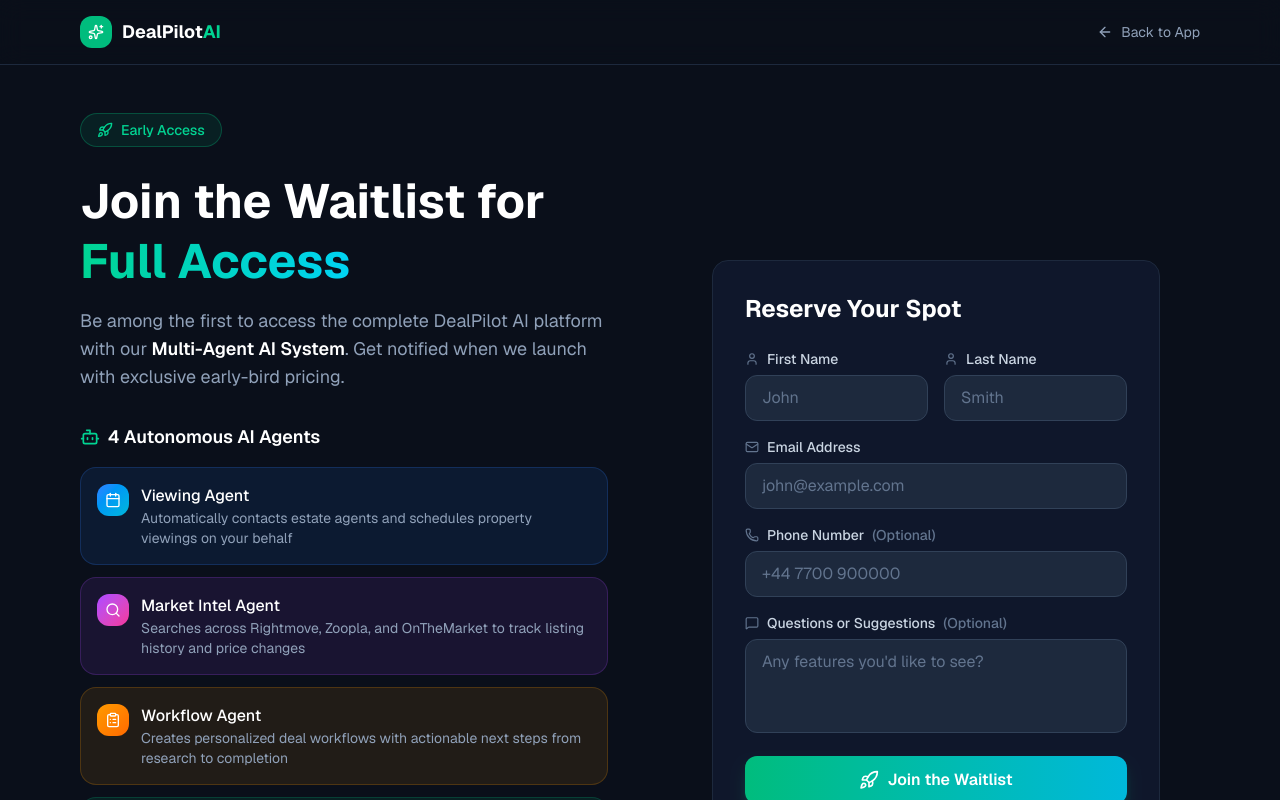
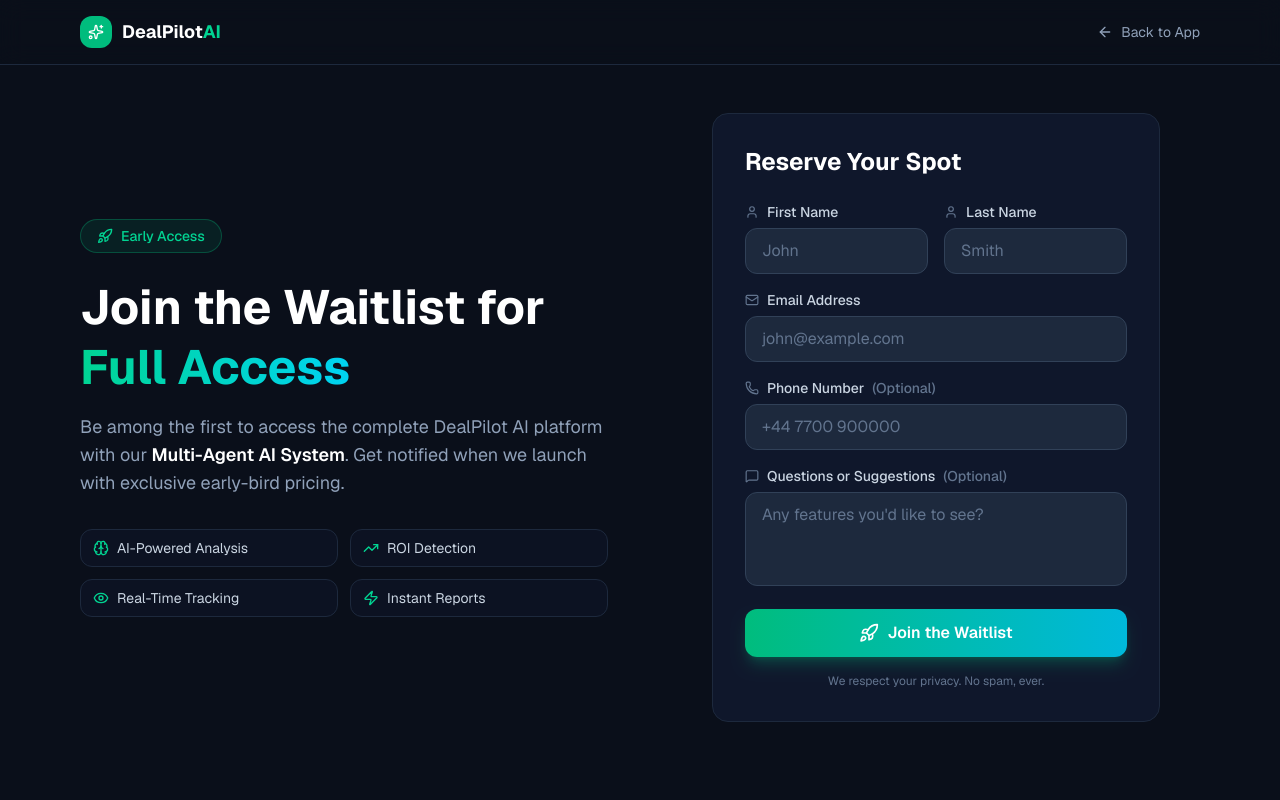
Before and after one commit to matizxcarmen/DealPilot-AI, a Next.js app: page /waitlist in a window 1280 px wide. Shown: the top 800 px of the page. Built offline with nearby package versions, Linux system fonts and the light colour scheme.

Commit message:
feat: remove unused agents array and imports
Clean up waitlist page layout and remove unnecessary imports.

```diff
--- a/app/waitlist/page.tsx
+++ b/app/waitlist/page.tsx
@@ -13,11 +13,7 @@ import {
   User,
   Phone,
   MessageSquare,
-  Bot,
   TrendingUp,
-  Search,
-  Calendar,
-  ClipboardList,
   Eye,
   Brain,
   Zap
@@ -68,45 +64,6 @@ export default function WaitlistPage() {
       setIsSubmitting(false)
     }
   }
-
-  const agents = [
-    {
-      icon: Calendar,
-      name: 'Viewing Agent',
-      desc: 'Automatically contacts estate agents and schedules property viewings on your behalf',
-      color: 'from-blue-500 to-cyan-500',
-      bgColor: 'bg-blue-500/10',
-      borderColor: 'border-blue-500/20',
-      iconColor: 'text-blue-400'
-    },
-    {
-      icon: Search,
-      name: 'Market Intel Agent',
-      desc: 'Searches across Rightmove, Zoopla, and OnTheMarket to track listing history and price changes',
-      color: 'from-purple-500 to-pink-500',
-      bgColor: 'bg-purple-500/10',
-      borderColor: 'border-purple-500/20',
-      iconColor: 'text-purple-400'
-    },
-    {
-      icon: ClipboardList,
-      name: 'Workflow Agent',
-      desc: 'Creates personalized deal workflows with actionable next steps from research to completion',
-      color: 'from-amber-500 to-orange-500',
-      bgColor: 'bg-amber-500/10',
-      borderColor: 'border-amber-500/20',
-      iconColor: 'text-amber-400'
-    },
-    {
-      icon: MessageSquare,
-      name: 'Contact Agent',
-      desc: 'Reaches out to realtors to gather missing property information and negotiate on your behalf',
-      color: 'from-emerald-500 to-teal-500',
-      bgColor: 'bg-emerald-500/10',
-      borderColor: 'border-emerald-500/20',
-      iconColor: 'text-emerald-400'
-    },
-  ]
 
   const features = [
     { icon: Brain, label: 'AI-Powered Analysis', desc: 'Deep property insights' },
@@ -164,36 +121,7 @@ export default function WaitlistPage() {
                 Get notified when we launch with exclusive early-bird pricing.
               </p>
 
-              {/* AI Agents Section */}
-              <div className="mb-8">
-                <div className="mb-4 flex items-center gap-2">
-                  <Bot className="h-5 w-5 text-emerald-400" />
-                  <h3 className="text-lg font-semibold text-white">4 Autonomous AI Agents</h3>
-                </div>
-                <div className="space-y-3">
-                  {agents.map((agent, i) => (
-                    <motion.div
-                      key={agent.name}
-                      initial={{ opacity: 0, x: -20 }}
-                      animate={{ opacity: 1, x: 0 }}
-                      transition={{ delay: 0.1 + i * 0.1 }}
-                      className={`rounded-xl border ${agent.borderColor} ${agent.bgColor} p-4`}
-                    >
-                      <div className="flex items-start gap-3">
-                        <div className={`rounded-lg bg-gradient-to-br ${agent.color} p-2`}>
-                          <agent.icon className="h-4 w-4 text-white" />
-                        </div>
-                        <div>
-                          <p className="font-medium text-white">{agent.name}</p>
-                          <p className="text-sm text-slate-400">{agent.desc}</p>
-                        </div>
-                      </div>
-                    </motion.div>
-                  ))}
-                </div>
-              </div>
-
-              {/* Additional Features */}
+              {/* Features */}
               <div className="grid grid-cols-2 gap-3">
                 {features.map((feature, i) => (
                   <motion.div
```
